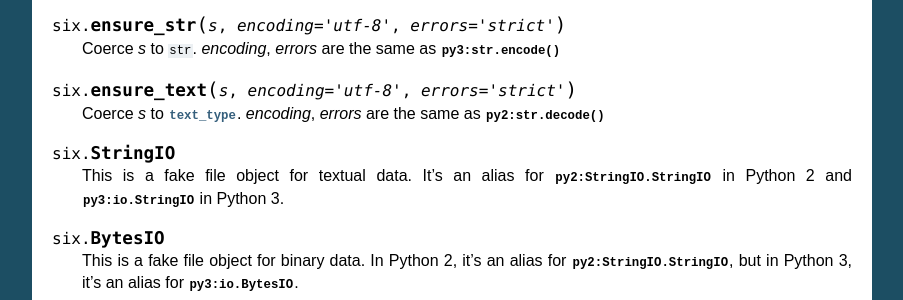
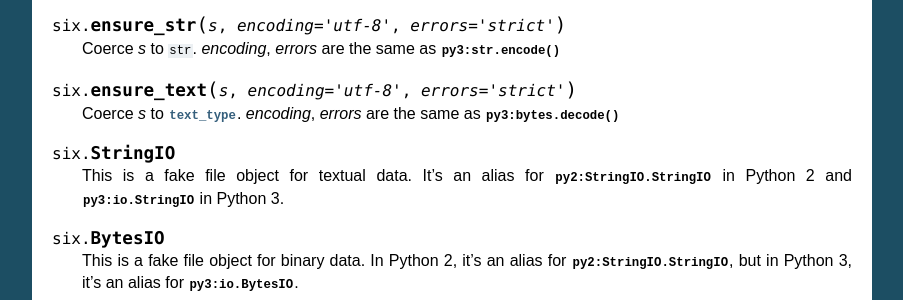
Before and after one commit to benjaminp/six, a Sphinx documentation site: the page built from documentation/index.rst, in a window 1280 px wide and 900 px high, scrolled down 5786 px. Shown: the part 151-451 px from the top of the window, without its empty margins (198-1101 px from the left). Built offline with Sphinx 7.4.7, drawn with Linux system fonts in a browser that asks for light colours.

Commit message:
refer to py3 bytes decode

```diff
--- a/documentation/index.rst
+++ b/documentation/index.rst
@@ -452,7 +452,7 @@ string data in all Python versions.
 .. function:: ensure_text(s, encoding='utf-8', errors='strict')
 
    Coerce *s* to :data:`text_type`. *encoding*, *errors* are the same as
-   :meth:`py2:str.decode`
+   :meth:`py3:bytes.decode`
 
 
 .. data:: StringIO
```
